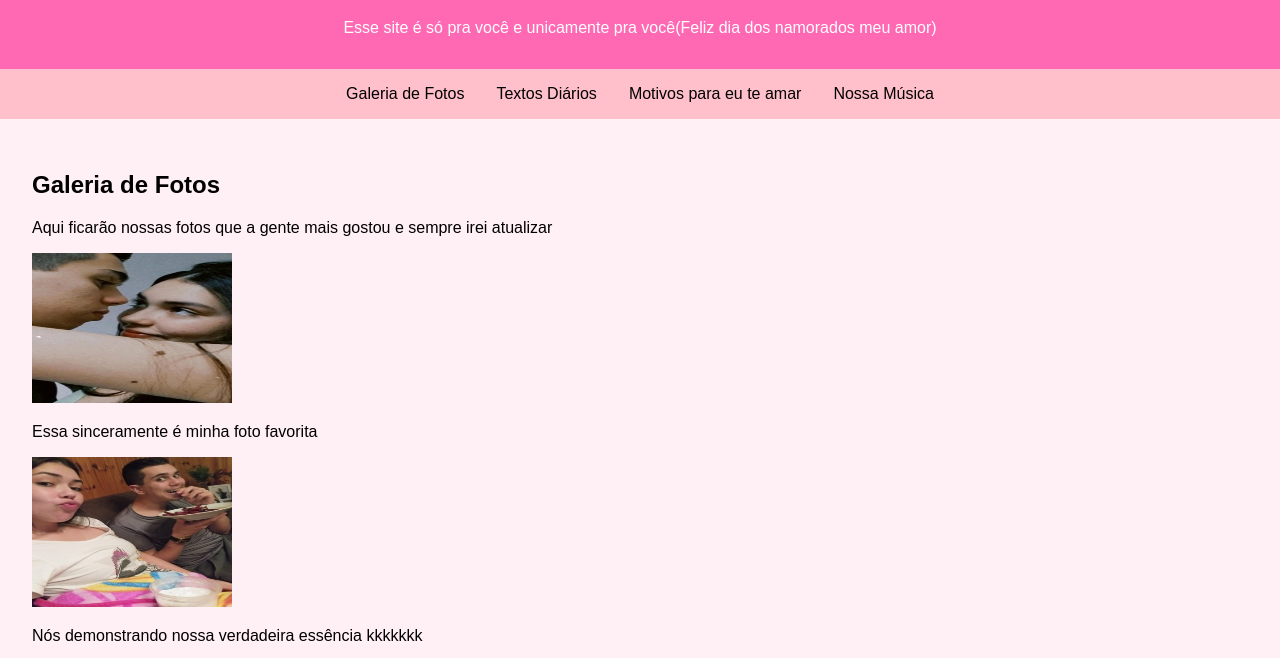
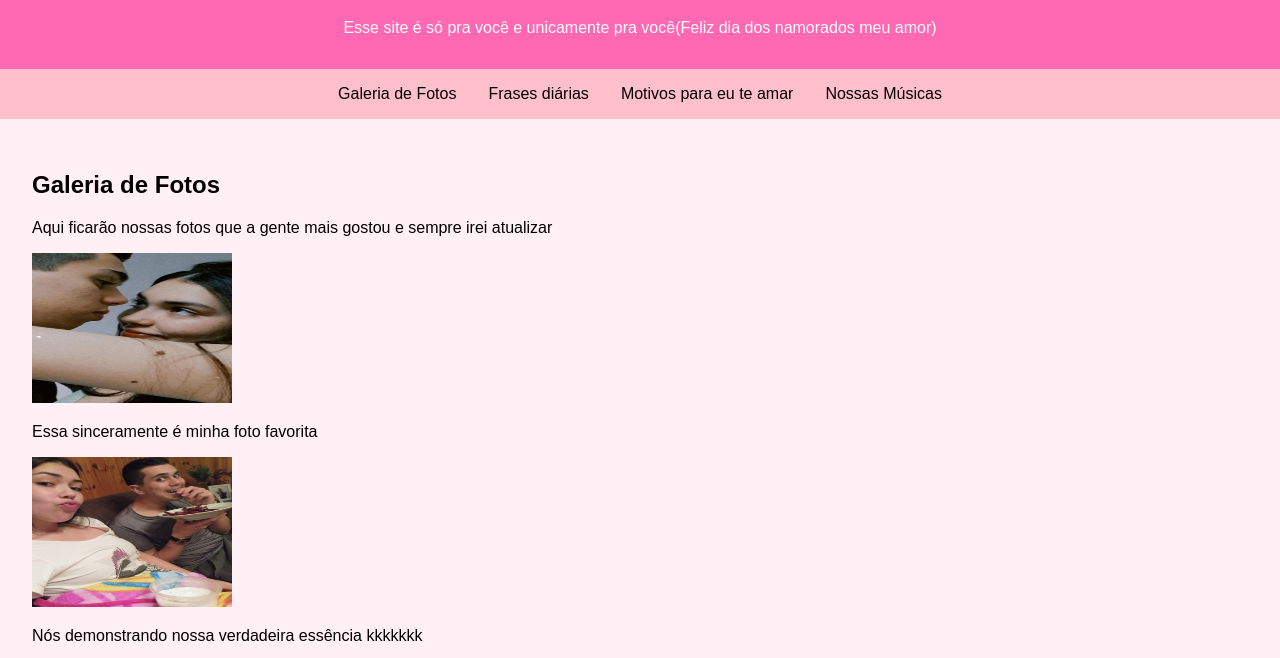
Before and after one commit to MeioMago/meiomago.github.io, a plain HTML site: page index.html in a window 1280 px wide. Shown: the part 78-736 px from the top of the page. Drawn offline with Linux system fonts and the light colour scheme.

Commit message:
Update index.html

```diff
--- a/index.html
+++ b/index.html
@@ -49,9 +49,9 @@
 
   <nav>
     <button onclick="showTab('galeria')">Galeria de Fotos</button>
-    <button onclick="showTab('textos')">Textos Diários</button>
+    <button onclick="showTab('textos')">Frases diárias</button>
     <button onclick="showTab('motivos')">Motivos para eu te amar</button>
-    <button onclick="showTab('musica')">Nossa Música</button>
+    <button onclick="showTab('musica')">Nossas Músicas</button>
   </nav>
 
   <section id="galeria" class="active">
```
